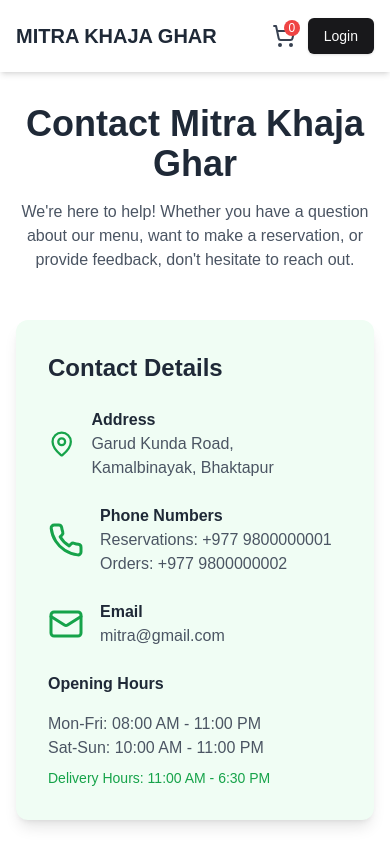
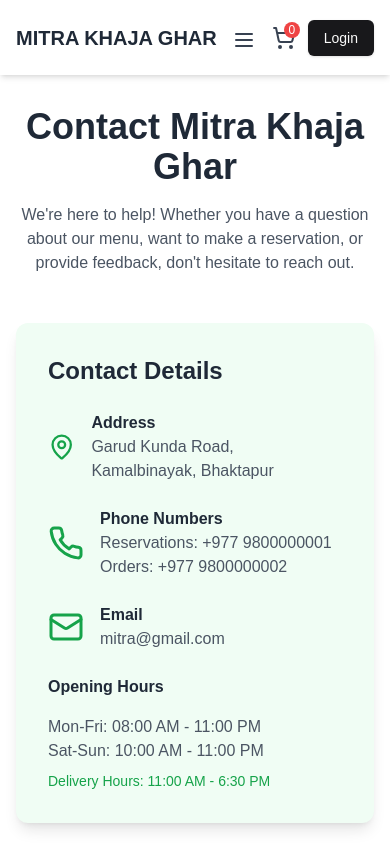
Before and after one commit to RahulKoju/E_Mitra, a Next.js app: page /contact in a window 390 px wide. Shown: the top 844 px of the page. Built offline with nearby package versions, Linux system fonts and the light colour scheme; no server answers.

Commit message:
fix: nav menu responsiveness

```diff
--- a/src/app/_components/Header.tsx
+++ b/src/app/_components/Header.tsx
@@ -18,6 +18,7 @@ import {
   Sheet,
   SheetClose,
   SheetContent,
+  SheetDescription,
   SheetHeader,
   SheetTitle,
   SheetTrigger,
@@ -27,6 +28,7 @@ import { toast } from "sonner";
 import { useRouter } from "next/navigation";
 import { useAuth } from "../_context/AuthContext";
 import Category from "./Category";
+import NavMenu from "./NavMenu";
 
 type CartItemViewModel = {
   name: string;
@@ -95,28 +97,10 @@ function Header() {
         <div className="text-xl font-bold text-gray-800">
           <Link href="/">MITRA KHAJA GHAR</Link>
         </div>
+
         <Category />
-        {/* Navigation Menu */}
-        <nav className="hidden md:flex space-x-6 text-gray-700 font-semibold">
-          <Link
-            href="/product"
-            className="hover:text-green-600 transition-colors font-medium"
-          >
-            Products
-          </Link>
-          <Link
-            href="/about"
-            className="hover:text-green-600 transition-colors font-medium"
-          >
-            About
-          </Link>
-          <Link
-            href="/contact"
-            className="hover:text-green-600 transition-colors font-medium"
-          >
-            Contact
-          </Link>
-        </nav>
+
+        <NavMenu />
 
         <div className="flex gap-3 items-center">
           <h2 className="flex gap-2 items-center text-lg text-gray-700 cursor-pointer">
@@ -135,6 +119,9 @@ function Header() {
                     <SheetTitle className="bg-green-600 text-white text-lg p-2 mt-5 font-bold text-center">
                       My Orders
                     </SheetTitle>
+                    <SheetDescription className="sr-only">
+                      SheetDescription
+                    </SheetDescription>
                     <div>
                       <CartItemList
                         cartItemList={cartItemList}
--- /dev/null
+++ b/src/app/_components/NavMenu.tsx
@@ -0,0 +1,81 @@
+import {
+  DropdownMenu,
+  DropdownMenuContent,
+  DropdownMenuItem,
+  DropdownMenuTrigger,
+} from "@/components/ui/dropdown-menu";
+import { Menu } from "lucide-react";
+import Link from "next/link";
+
+function NavMenu() {
+  return (
+    <div>
+      {/* Desktop Navigation */}
+      <nav className="hidden md:flex space-x-6 text-gray-700 font-semibold">
+        <Link
+          href="/product"
+          className="hover:text-green-600 transition-colors font-medium"
+        >
+          Products
+        </Link>
+        <Link
+          href="/about"
+          className="hover:text-green-600 transition-colors font-medium"
+        >
+          About
+        </Link>
+        <Link
+          href="/contact"
+          className="hover:text-green-600 transition-colors font-medium"
+        >
+          Contact
+        </Link>
+      </nav>
+
+      {/* Mobile Navigation */}
+      <div className="md:hidden mt-3">
+        <DropdownMenu modal={false}>
+          <DropdownMenuTrigger asChild>
+            <button
+              className="text-gray-700 hover:text-green-600 transition-colors focus:outline-none"
+              aria-label="Toggle Menu"
+            >
+              <Menu size={24} />
+            </button>
+          </DropdownMenuTrigger>
+          <DropdownMenuContent
+            className="w-48 bg-white shadow-md rounded-md"
+            align="start"
+          >
+            <DropdownMenuItem asChild>
+              <Link
+                href="/product"
+                className="hover:text-green-600 transition-colors font-medium"
+              >
+                Products
+              </Link>
+            </DropdownMenuItem>
+            <DropdownMenuItem asChild>
+              <Link
+                href="/about"
+                className="hover:text-green-600 transition-colors font-medium"
+              >
+                About
+              </Link>
+            </DropdownMenuItem>
+            <DropdownMenuItem asChild>
+              <Link
+                href="/contact"
+                className="hover:text-green-600 transition-colors font-medium"
+              >
+                Contact
+              </Link>
+            </DropdownMenuItem>
+          </DropdownMenuContent>
+        </DropdownMenu>
+      </div>
+    </div>
+  );
+}
+
+export default NavMenu;
```
